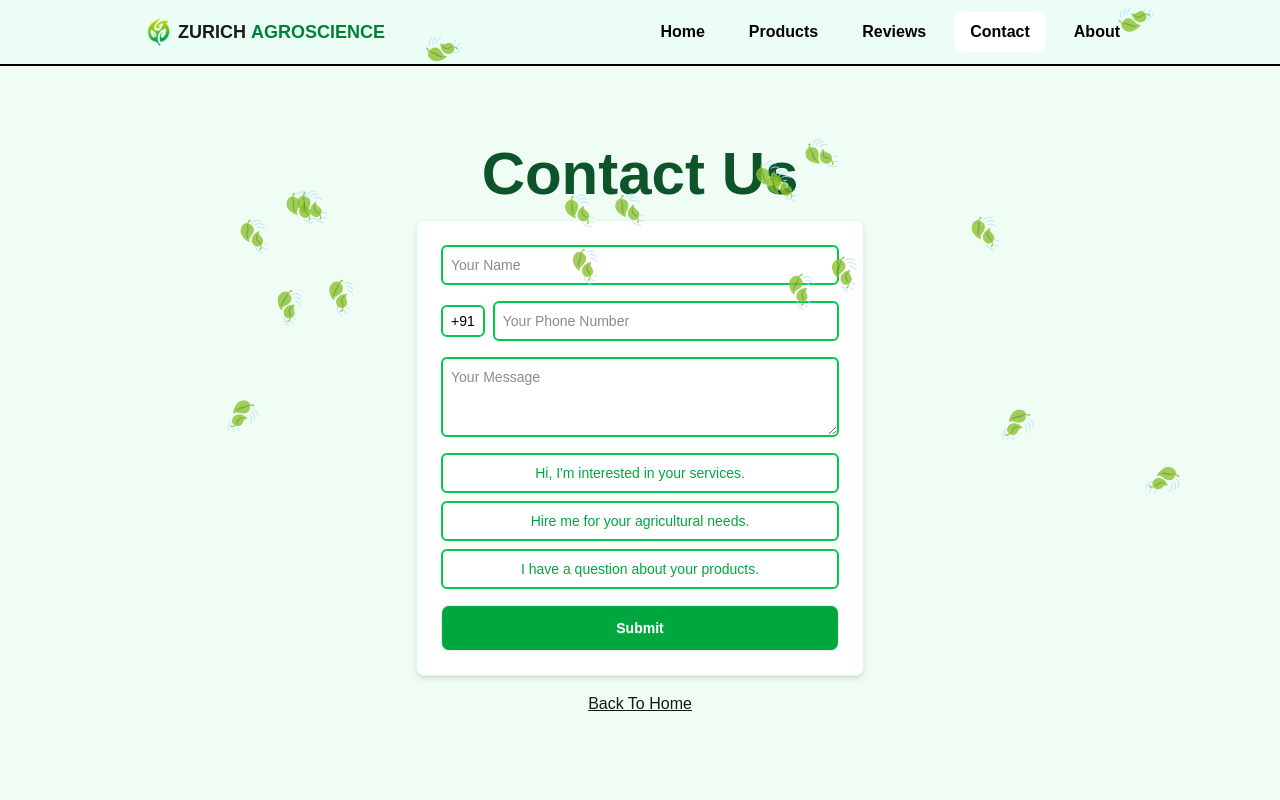
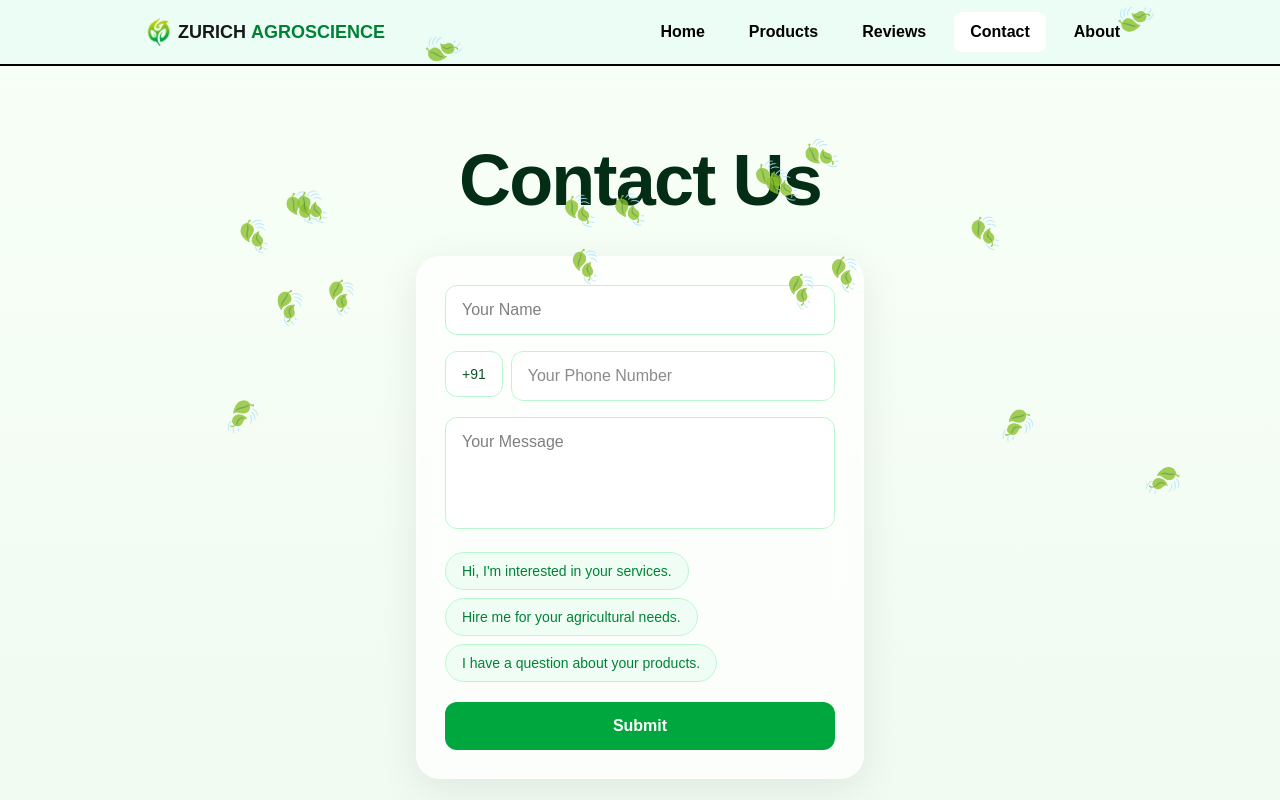
Before and after one commit to janhwiseeds-cloud/zurich-final, a Next.js app: page /contact in a window 1280 px wide. Shown: the top 800 px of the page. Built offline with nearby package versions, Linux system fonts and the light colour scheme; a web font is replaced by a local one.

Commit message:
feat: new contact interface

```diff
--- a/components/ContactForm.tsx
+++ b/components/ContactForm.tsx
@@ -59,70 +59,83 @@ export default function ContactForm() {
     ];
 
     return (
-        <div className="min-h-screen flex flex-col items-center justify-center bg-green-50 px-4">
-            <h1 className="text-4xl md:text-6xl my-20 font-bold text-green-900 mb-4">Contact Us</h1>
+       <div className="min-h-screen flex flex-col items-center justify-center bg-gradient-to-b from-[#f7fff7] to-[#eef8ee] px-4 overflow-hidden">
 
-            <form onSubmit={handleSubmit} className="w-full max-w-md bg-white p-6 rounded-lg shadow-md border border-green-100">
+    <h1 className="text-5xl md:text-7xl mt-20 mb-10 font-black tracking-tight text-green-950">
+        Contact Us
+    </h1>
+
+    <form
+        onSubmit={handleSubmit}
+        className="w-full max-w-md rounded-3xl border border-white/40 bg-white/70 backdrop-blur-xl shadow-[0_10px_40px_rgba(0,0,0,0.08)] p-7"
+    >
         <input
             type="text"
             placeholder="Your Name"
             value={name}
             required
             onChange={(e) => setName(e.target.value)}
-                    className="border-2 input input-success border-green-500 p-2 rounded-md mb-4 w-full"
+            className="w-full rounded-xl border border-green-200 bg-white px-4 py-3 text-black outline-none transition-all duration-200 focus:border-green-500 focus:ring-4 focus:ring-green-100 mb-4"
         />
 
-                <div className="flex items-baseline gap-2">
-                    <div className="border-2 rounded-md w-fit p-1 text-sm px-2 text-black border-green-500">
+        <div className="flex items-start gap-2 mb-4">
+            <div className="rounded-xl border border-green-200 bg-white px-4 py-3 text-sm font-medium text-green-900">
                 +91
             </div>
+
             <input
                 type="text"
                 placeholder="Your Phone Number"
                 value={phone}
                 required
                 onChange={(e) => setPhone(e.target.value)}
-                        className={`border-2  p-2 rounded-md mb-4 w-full ${validPhone ? "input input-success  border-green-500" : "input input-error border-red-300"}`}
+                className={`w-full rounded-xl border bg-white px-4 py-3 outline-none transition-all duration-200 focus:ring-4 ${
+                    validPhone
+                        ? "border-green-200 focus:border-green-500 focus:ring-green-100"
+                        : "border-red-200 focus:border-red-400 focus:ring-red-100"
+                }`}
             />
         </div>
 
-                <div>
         <textarea
             placeholder="Your Message"
             value={message}
             onChange={(e) => setMessage(e.target.value)}
-                        className="border-2 h-20 input input-success border-green-500 p-2 rounded-md mb-4 w-full"
+            className="w-full h-28 resize-none rounded-xl border border-green-200 bg-white px-4 py-3 text-black outline-none transition-all duration-200 focus:border-green-500 focus:ring-4 focus:ring-green-100 mb-4"
         />
 
-                    <div>
         {ReadyMadeMessage.length > 0 && (
-                            <div className="flex flex-col gap-2 mb-4">
+            <div className="flex flex-wrap gap-2 mb-5">
                 {ReadyMadeMessage.map((msg, i) => (
                     <button
                         key={i}
                         type="button"
                         aria-label={`Insert message ${i + 1}`}
                         onClick={() => setMessage(msg)}
-                                        className="border-2 border-green-500 h-10 text-green-600 rounded-md px-2 py-1 text-sm"
+                        className="rounded-full border border-green-200 bg-green-50 px-4 py-2 text-sm font-medium text-green-700 transition-all duration-200 hover:bg-green-100 hover:border-green-400"
                     >
                         {msg}
                     </button>
                 ))}
             </div>
         )}
-                    </div>
-                </div>
-                <button disabled={!validPhone || isSubmitting} type="submit" className="btn rounded-lg py-5.5 px-15 cursor-pointer disabled:opacity-75 bg-green-600 hover:bg-green-800  transtion-all duration-200 font-semibold text-white w-full">
+
+        <button
+            disabled={!validPhone || isSubmitting}
+            type="submit"
+            className="w-full cursor-pointer rounded-xl bg-green-600 py-3 font-semibold text-white transition-all duration-300 hover:bg-green-700 hover:shadow-lg disabled:cursor-not-allowed disabled:opacity-60"
+        >
             {isSubmitting ? "Submitting..." : "Submit"}
         </button>
     </form>
 
-
     <Link href="/">
-                <p className="mt-4 link">Back To Home</p>
+        <p className="mt-6 text-sm underline font-medium text-green-700 hover:text-green-900 transition-colors duration-200">
+            Back To Home
+        </p>
     </Link>
 
-            <div className="mx-auto w-full my-30 max-md:my-10 pointer-events-none">
+    <div className="mx-auto w-full my-24 max-md:my-12 pointer-events-none">
         <InfiniteMarquee items={marqueeItems} />
     </div>
 </div>
```
Lines whose indentation alone changed are shown as unchanged.
